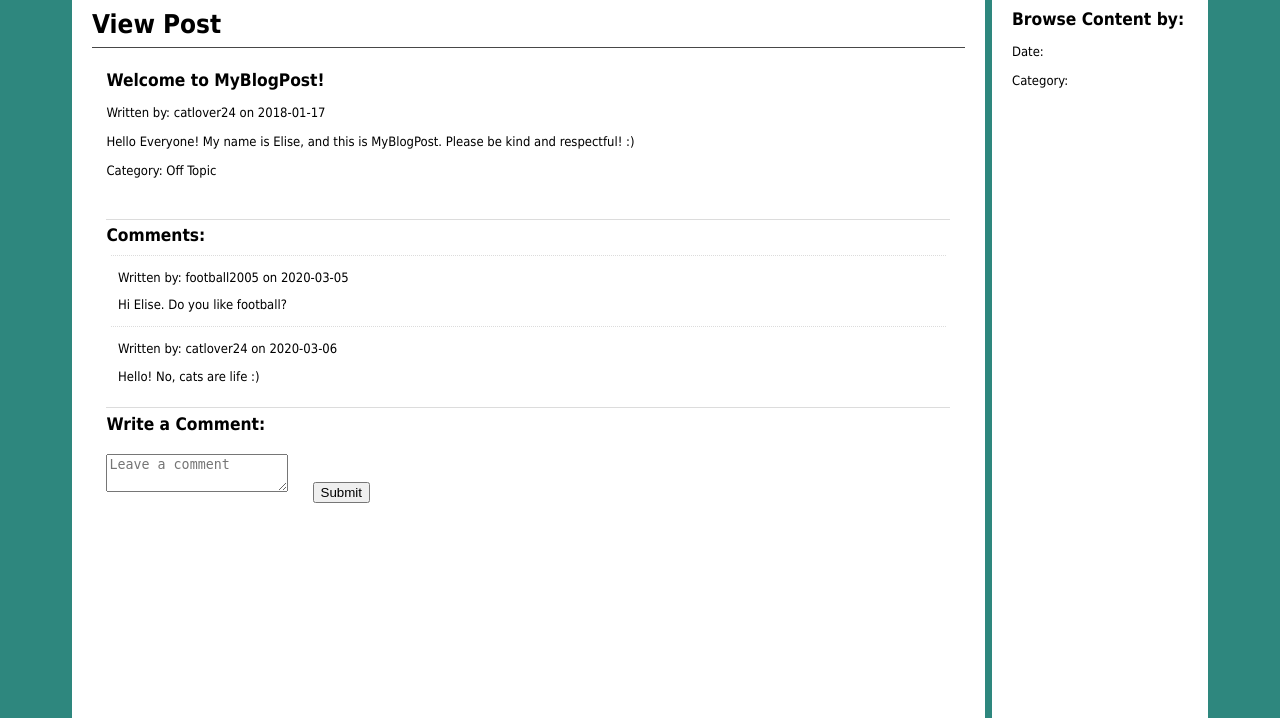
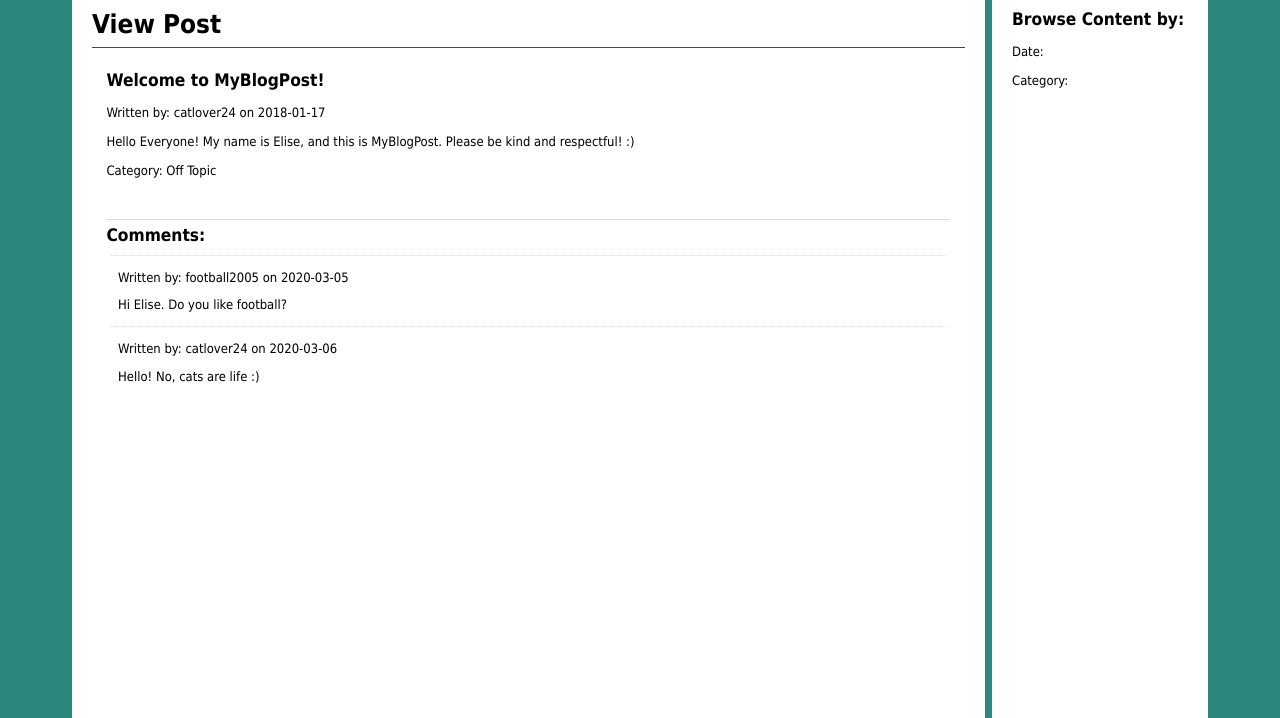
Before and after one commit to COSC360Project/Project, a PHP site: page /viewpost.php?postid=1 in a window 1280 px wide. Shown: the part 116-834 px from the top of the page. Run offline with PHP 8.4, Linux system fonts and the light colour scheme; data comes from the database, SQL or seed files in the repository.

Commit message:
Unregistered users can't comment.

```diff
--- a/viewpost.php
+++ b/viewpost.php
@@ -104,10 +104,15 @@ if($error != null){
 }
 mysqli_close($connection);
 ?>
-<h2>Write a Comment: </h2>
-<textarea id="comment" placeholder="Leave a comment"></textarea>
-<button type="button" value="commentcontent" id="submitbutton"/>Submit</button>
-</div>
+<?php
+if(isset($_SESSION["username"])){
+	echo "<h2>Write a Comment: </h2>";
+	echo "<textarea id=\"comment\" placeholder=\"Leave a comment\"></textarea>";
+	echo "<button type=\"button\" value=\"commentcontent\" id=\"submitbutton\"/>Submit</button>";
+	echo "</div>";
+}
+?>
+
 <script type="text/javascript">
 	var postid = "<?php echo $postid ?>";
 	var commentbutton = document.getElementById("submitbutton");
```
